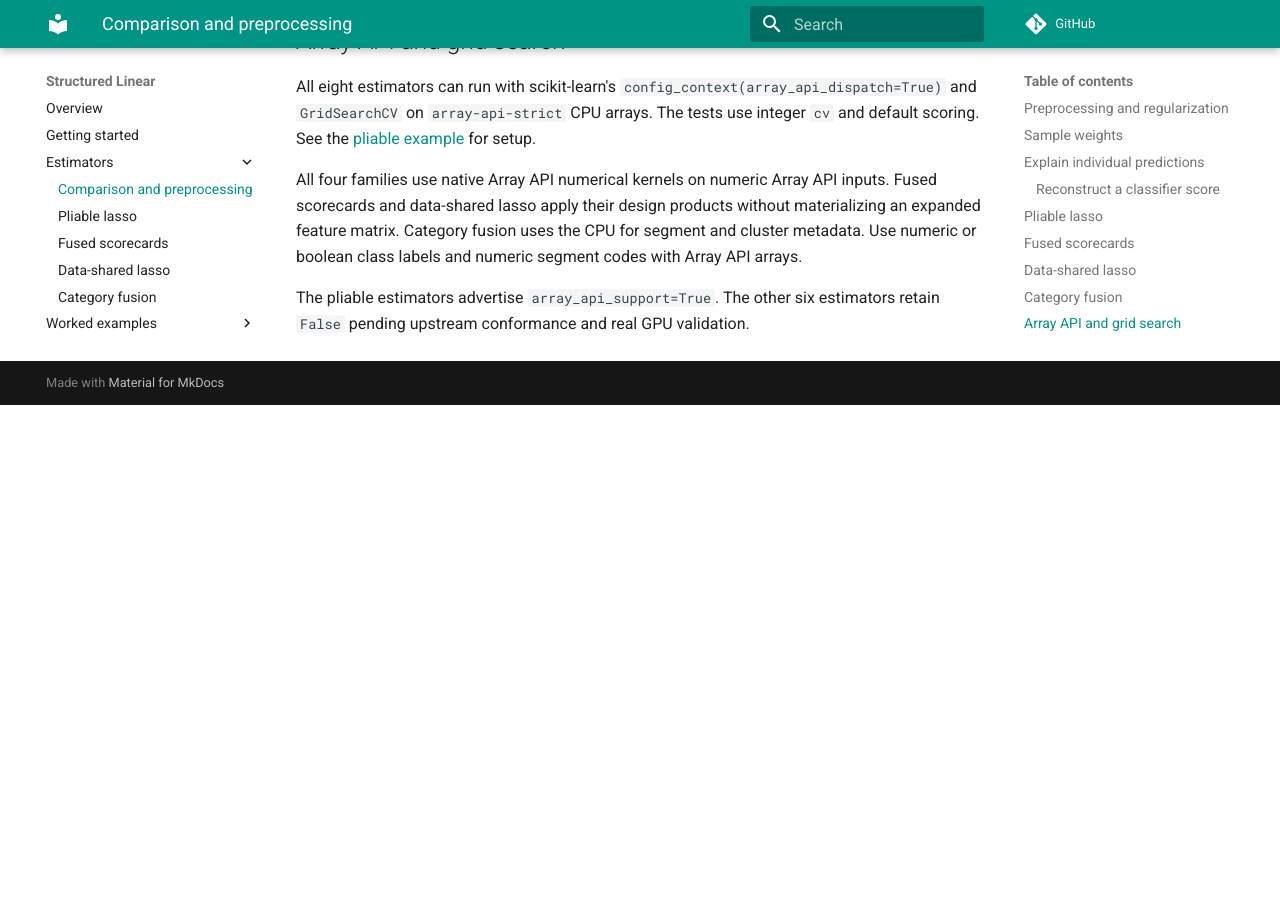
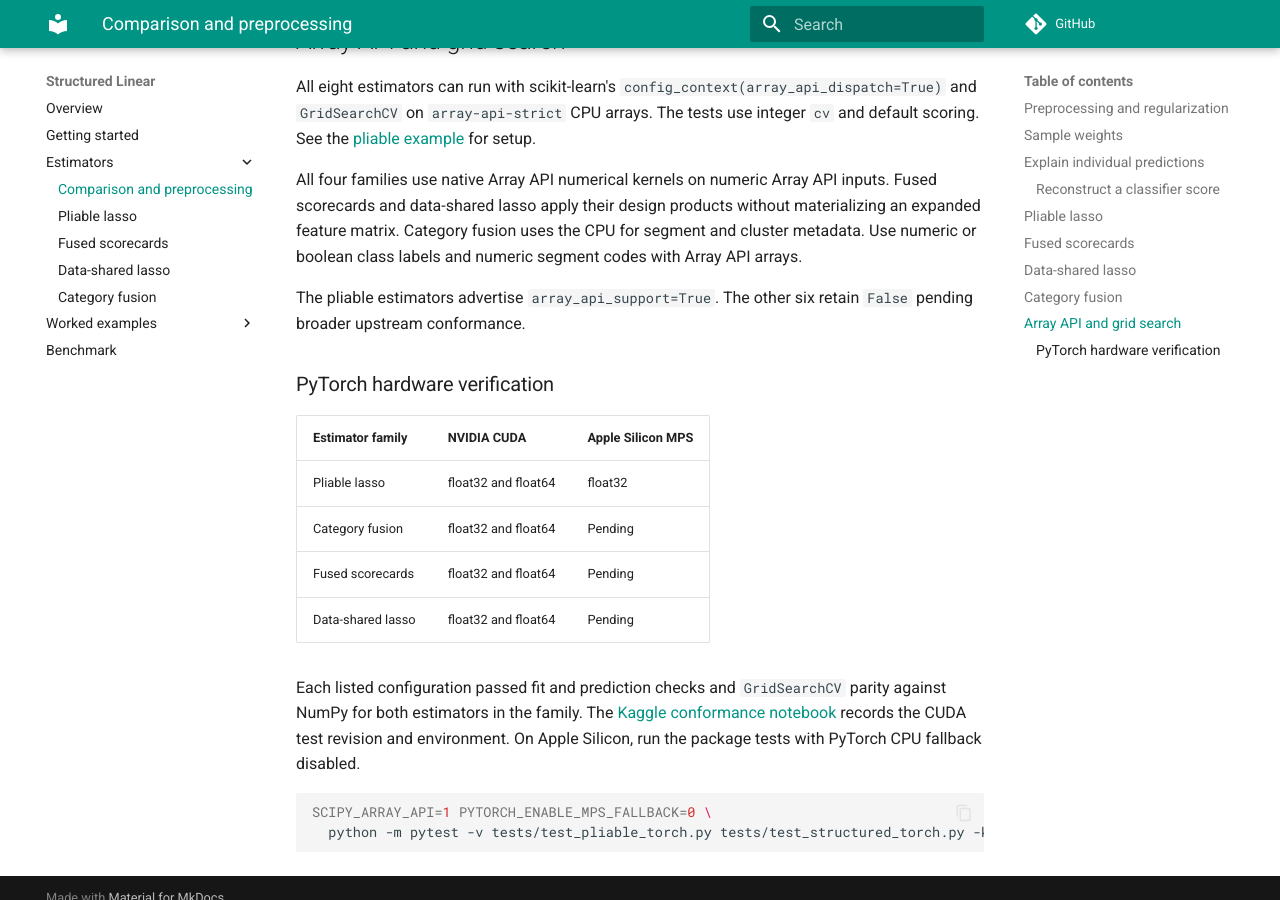
Before and after one commit to lcrmorin/pliable-lasso, an MkDocs documentation site: the page built from docs/estimators.md, in a window 1280 px wide and 900 px high, scrolled down 3403 px. Built offline with MkDocs 1.6.1 and Material for MkDocs 9.7.7, drawn with Linux system fonts in a browser that asks for light colours; comment, search, counter and statistics services are not loaded; before the commit the page ends 3808 px from its top, so only the background shows below that.

Commit message:
Document CUDA coverage and run all families in GPU CI

````diff
--- a/docs/estimators.md
+++ b/docs/estimators.md
@@ -124,5 +124,24 @@ numeric or boolean class labels and numeric segment codes with Array
 API arrays.
 
 The pliable estimators advertise `array_api_support=True`. The other six
-estimators retain `False` pending upstream conformance and real GPU
-validation.
+retain `False` pending broader upstream conformance.
+
+### PyTorch hardware verification
+
+| Estimator family | NVIDIA CUDA | Apple Silicon MPS |
+| --- | --- | --- |
+| Pliable lasso | float32 and float64 | float32 |
+| Category fusion | float32 and float64 | Pending |
+| Fused scorecards | float32 and float64 | Pending |
+| Data-shared lasso | float32 and float64 | Pending |
+
+Each listed configuration passed fit and prediction checks and
+`GridSearchCV` parity against NumPy for both estimators in the family.
+The [Kaggle conformance notebook](https://www.kaggle.com/code/lucasmorin/structured-linear-cuda-conformance)
+records the CUDA test revision and environment. On Apple Silicon, run the
+package tests with PyTorch CPU fallback disabled.
+
+```bash
+SCIPY_ARRAY_API=1 PYTORCH_ENABLE_MPS_FALLBACK=0 \
+  python -m pytest -v tests/test_pliable_torch.py tests/test_structured_torch.py -k mps
+```
````
Also changed, not shown: 1 other file.
